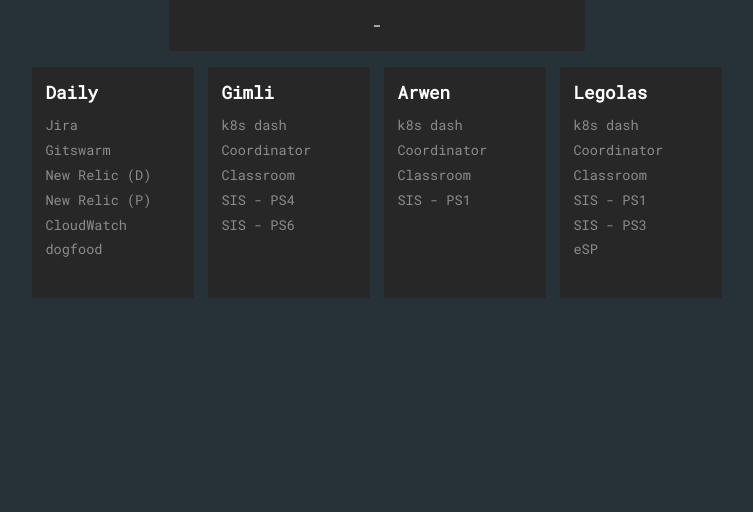
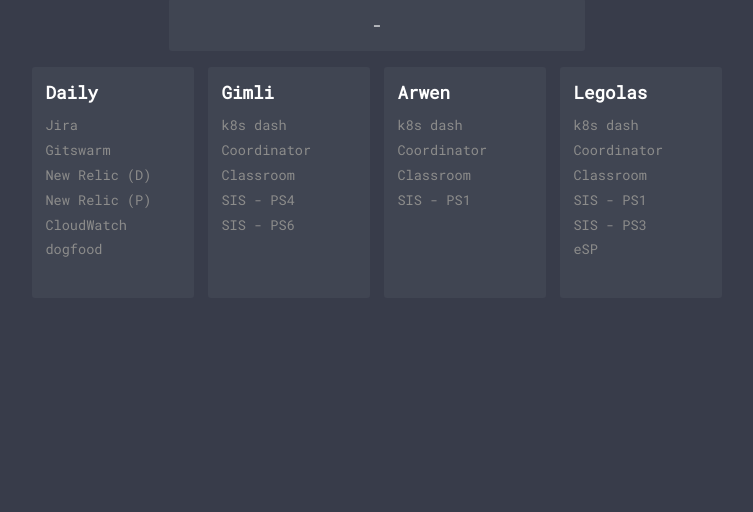
Before and after one commit to k0nfig/k0nfig.github.io, a plain HTML site: page index.html in a window 1280 px wide. Shown: the part 288-800 px from the top of the page, without its empty margins (263-1016 px from the left). Drawn offline with Linux system fonts and the light colour scheme; no server answers.

Commit message:
Modifying css

```diff
--- a/styles.css
+++ b/styles.css
@@ -1,7 +1,7 @@
 @import url('https://fonts.googleapis.com/css?family=Roboto+Mono');
 
 body {
-    background-color: #263238;
+    background-color: #383c4a;
     margin: 0px;
 }
 
@@ -52,7 +52,7 @@
 
 .weather-container {
     width: 30%;
-    background-color: #272727;
+    background-color: #404552;
     padding: 1em;
     border-radius: 3px;
     font-family: "Roboto Mono";
@@ -90,7 +90,7 @@
 
 .bookmark-set{
     padding: 1em;
-    background-color: #272727;
+    background-color: #404552;
     border-radius: 3px;
     font-family: "Roboto Mono";
     font-size: .85rem;
```
